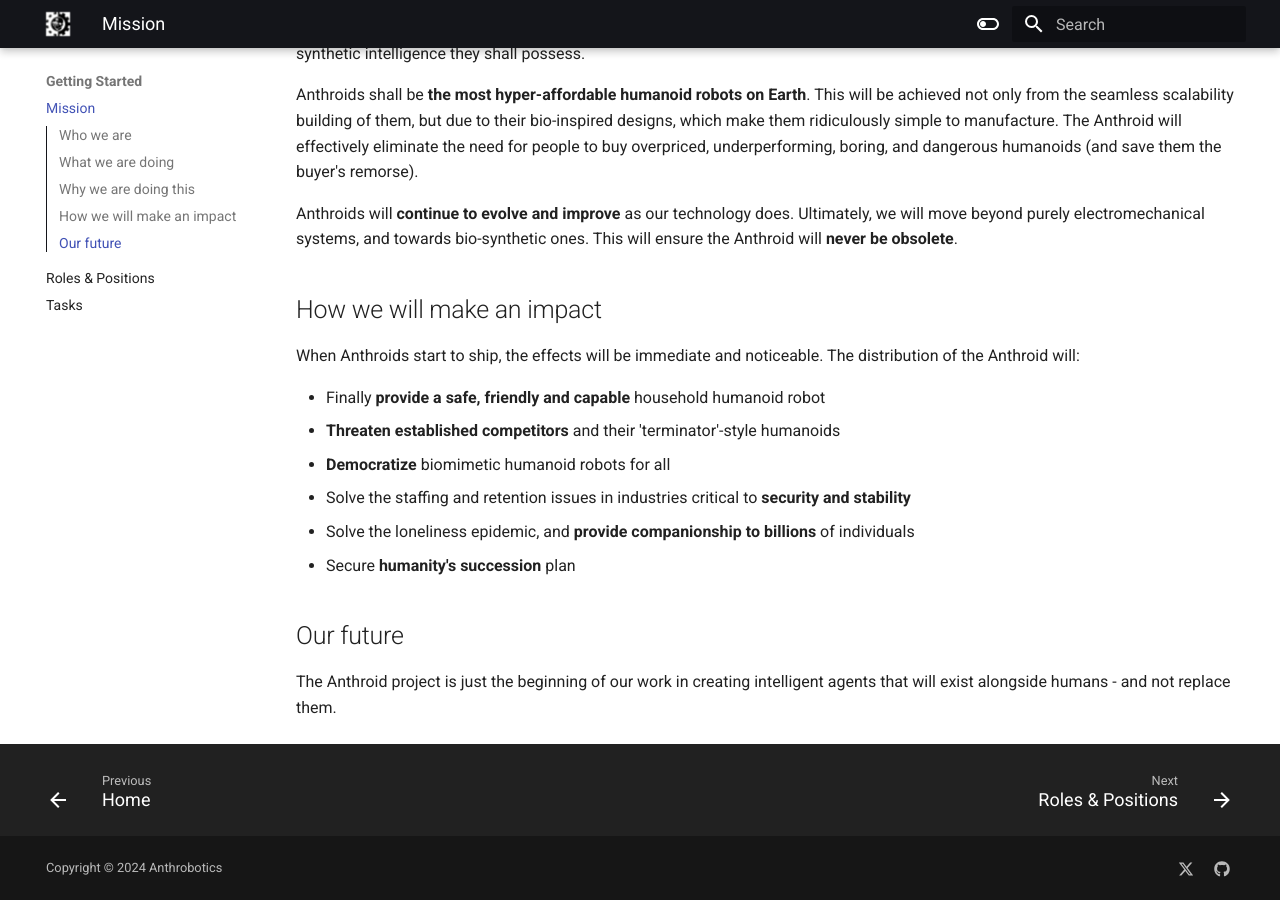
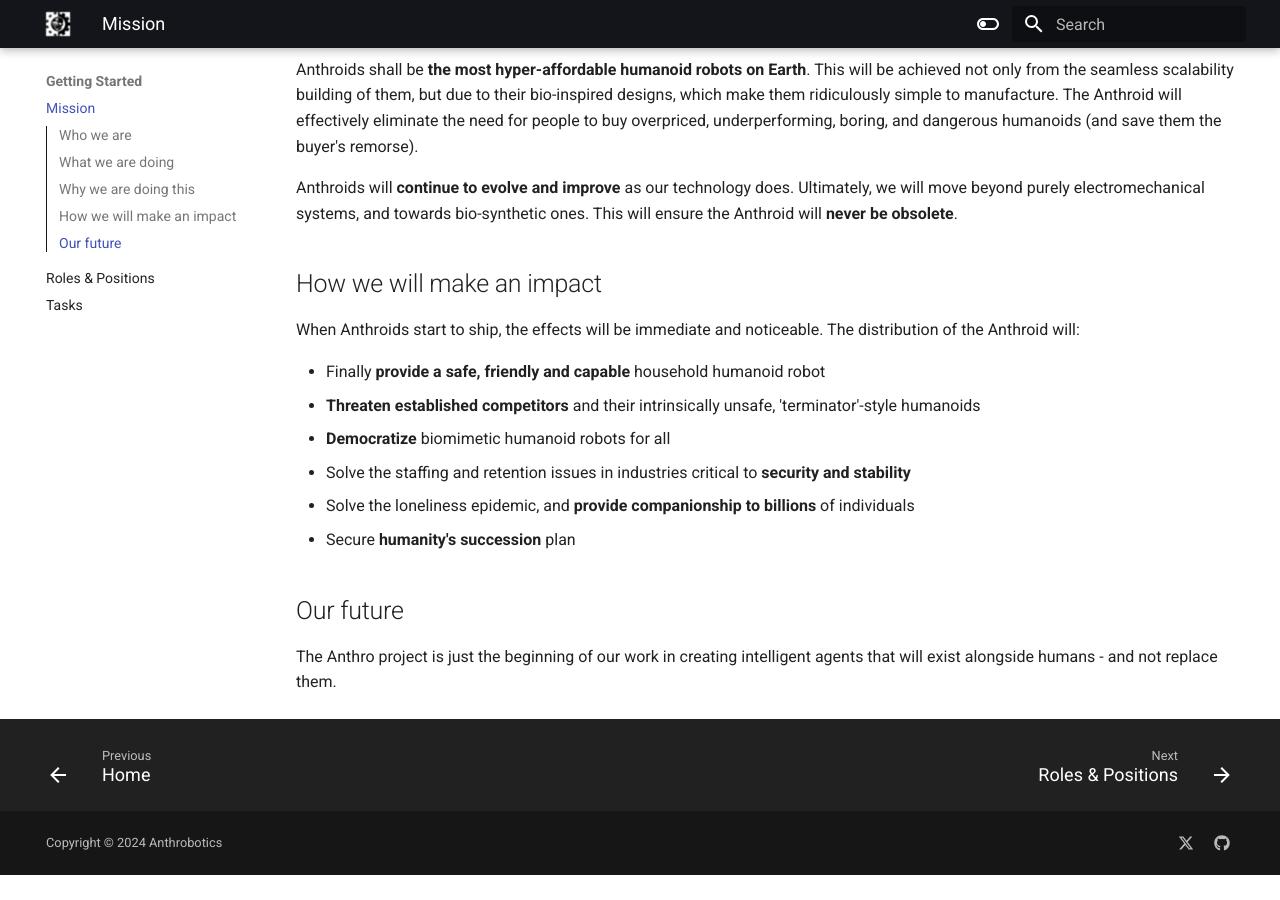
Before and after one commit to Anthrobotics/anthro-docs, an MkDocs documentation site: the page built from docs/getting started/mission.md, in a window 1280 px wide and 900 px high, scrolled down 1242 px. Built offline with MkDocs 1.6.1 and Material for MkDocs 9.7.7, drawn with Linux system fonts in a browser that asks for light colours; after the commit the page ends 2117 px from its top, so only the background shows below that; some of the changed text lies outside the part shown.

Commit message:
Update mission.md

```diff
--- a/docs/getting started/mission.md
+++ b/docs/getting started/mission.md
@@ -46,7 +46,7 @@
 When Anthroids start to ship, the effects will be immediate and noticeable. The distribution of the Anthroid will:
 
 - Finally **provide a safe, friendly and capable** household humanoid robot
-- **Threaten established competitors** and their 'terminator'-style humanoids
+- **Threaten established competitors** and their intrinsically unsafe, 'terminator'-style humanoids
 - **Democratize** biomimetic humanoid robots for all
 - Solve the staffing and retention issues in industries critical to **security and stability**
 - Solve the loneliness epidemic, and **provide companionship to billions** of individuals
@@ -54,4 +54,4 @@
 
 ## Our future
 
-The Anthroid project is just the beginning of our work in creating intelligent agents that will exist alongside humans - and not replace them.
+The Anthro project is just the beginning of our work in creating intelligent agents that will exist alongside humans - and not replace them.
```
Also changed, not shown: other parts of docs/getting started/mission.md (+1 -1 lines).
